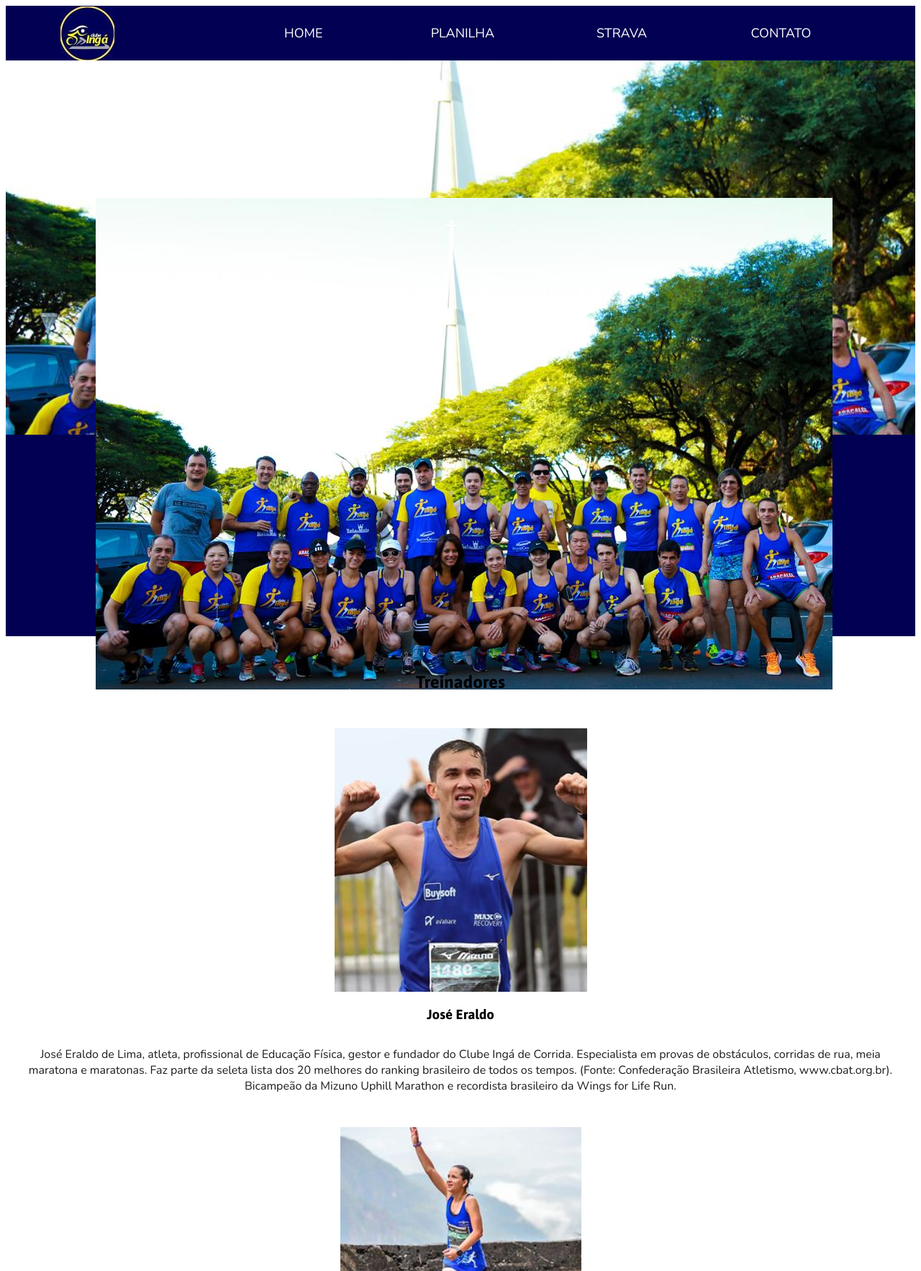
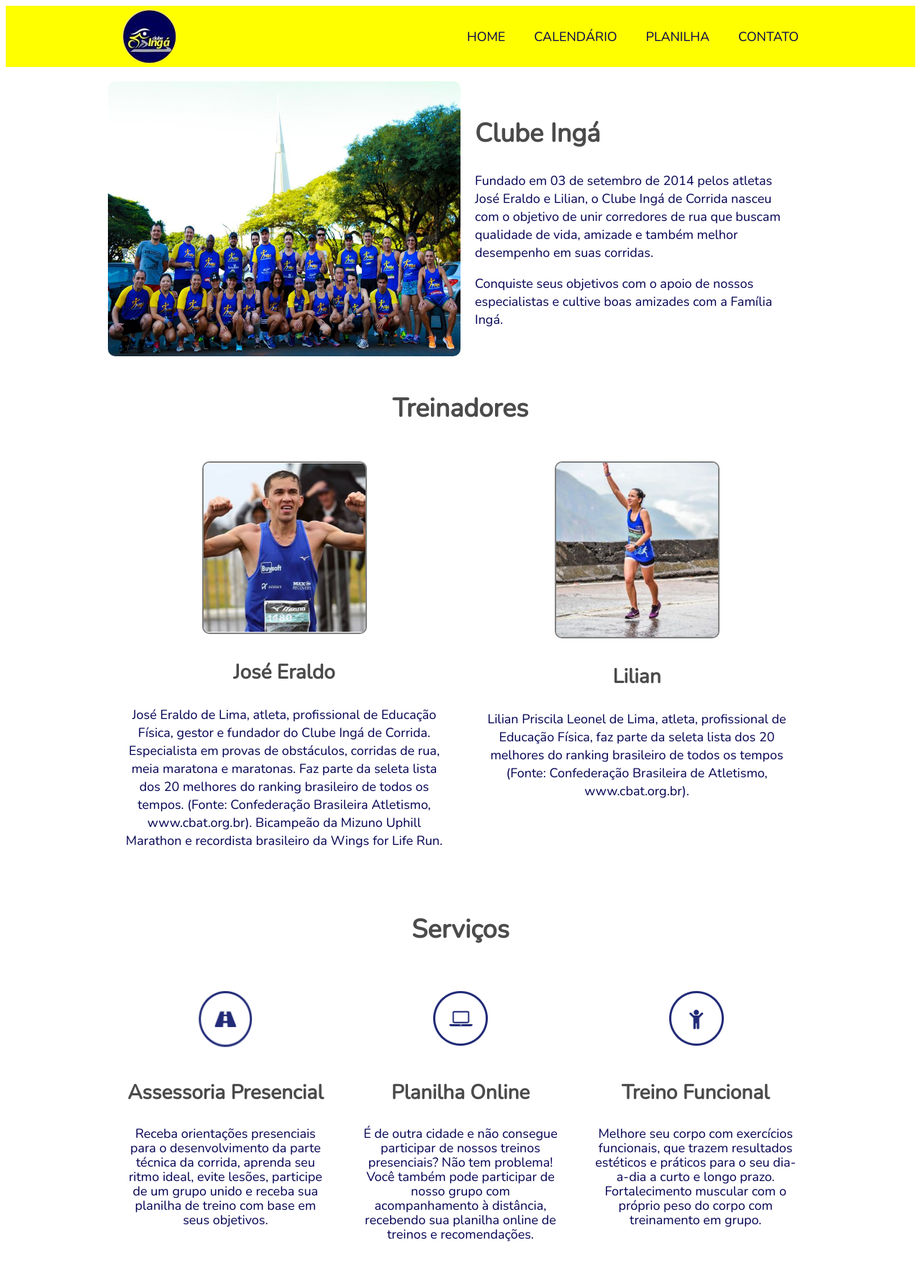
Before and after one commit to marcelohfonseca/site-clube-inga, a plain HTML site: page index.html in a window 1280 px wide. Shown: the top 1766 px of the page at 72% size. Drawn offline with nearby package versions, Linux system fonts and the light colour scheme.

Commit message:
refactor: Atualização dos elemementos da página

```diff
--- a/css/style.css
+++ b/css/style.css
@@ -1,269 +1,253 @@
-/* Corpo */
+@import url('https://fonts.googleapis.com/css2?family=Asap&family=Nunito&display=swap');
+
+html {
+    /* a cada 1rem será considera 10px */
+    font-size: 62.5%;
+}
+
+html, body {
+    height: 100vh; /* Sem diferença */
+    font-family: "Nunito", sans-serif;
+}
 
 body {
-    font-family: 'Nunito', sans-serif;
-    color: #1c1c1c;
+    font-size: 1.6rem;
 }
 
-h1, h2, h3 {
-    font-family: 'Asap', sans-serif;
-    color: #000;
+h2 {
+    color: rgb(75, 75, 75);
+    font-size: 3.6rem;
+    line-height: 4.6rem;
 }
 
-.botao {
-    color: #fff;
-    text-decoration: none;
-    padding: 10px 30px;
-    background-color: #020052;
-    font-size: .9em;
-    border-radius: 3px;
+h3 {
+    color: rgb(75, 75, 75);
+    font-size: 2.8rem;
+    line-height: 3.8rem;
 }
 
-/* Navegação */
+/* ------------------------------
+    Header and Navbar
+------------------------------ */
 
-nav {
-    display: flex;
-    flex-direction: column;
-    align-items: center;
-    background-color: #020052;
+header {
+    background-color: yellow;
 }
 
-nav a {
-    text-decoration: none;
-    color: #fff;
-    font-weight: 500;
-    font-size: 18px;
-    font-family: 'Nunito', serif;
+header .container {
+    display: flex;
+    align-items: center;
+    justify-content: space-between;
+
+    width: 95%;
+    max-width: 980px;
+
+    margin: auto;
 }
 
-nav ul {
-    display: flex;
-    flex-direction: column;
-    align-items: center;
-    list-style: none;
-    padding: 0;
-    width: 100%;
+header img {
+    width: 75px;
+    margin-left: 15px;
+    padding: 5px;
+    border-radius: 50%;
 }
 
-nav ul li {
-    text-align: center;
-    width: 100%;
+header nav ul {
+    display: flex;
 }
 
-nav ul li a {
-    display: inline-block;
-    padding: 10px 0;
-    width: 100%;
-    text-decoration: none;
-    color: #fff;
+header nav ul li {
+    list-style: none;
 }
 
-/* Cabeçalho */
+header nav ul li a {
+    text-decoration: none;
+    color: #020052;
+    font-size: 1.8rem;
+    padding: 2.0rem;
+}
 
-header {
+header nav ul li a:hover {
+    background: rgba(255, 255, 255, 0.50);
+}
+
+/* ------------------------------
+    Section: about
+------------------------------ */
+
+section.about {
+    width: 95%;
+    max-width: 980px;
     display: flex;
-    flex-direction: column;
-    align-items: center;
-    background-image: url("../img/foto-cabecalho.jpg");
-    background-size: cover;
-    background-repeat: no-repeat;
-    background-position: center;
-    color: #fff;
-    text-align: center;
+    margin: auto;
+    padding-top: 20px;
+}
+
+section.about img {
+    width: 50%;
+    border-radius: 10px;
+}
+
+section.about .container {
     padding: 20px;
 }
 
-header h1 {
-    color: #000;
+section.about .container p {
+    color: #020052;
+    font-size: 1.8rem;
+    line-height: 2.5rem;
 }
 
-header p {
-    margin-bottom: 2em;
-}
+/* ------------------------------
+    Section: coaches
+------------------------------ */
 
-/* Sobre */
-
-.sobre {
-    display: flex;
-    flex-direction: column;
-    align-items: center;
-    text-align: center;
-    padding: 10px 10px 20px 20px;
-    background-color: #020052;
-    color: #fff;
-}
-
-.sobre h2 {
-    color: #fff;
-}
-
-.sobre p {
-    margin-bottom: 2.5em;
-    max-width: 1000px;
-}
-
-.sobre .botao {
-    background-color: #f1f1f1;
-    color: #1c1c1c;
-}
-
-/* Treinadores */
-
-.treinadores {
-    display: flex;
-    flex-direction: column;
-    align-items: center;
-    padding: 30px;
-}
-
-.treinadores div {
-    display: flex;
-    flex-direction: column;
-    align-items: center;
-    text-align: center;
-    margin-top: 30px;
-}
-
-/* Serviços */
-
-.servicos {
-    display: flex;
-    flex-direction: column;
-    align-items: center;
-    padding: 30px;
-}
-
-.servicos div {
-    display: flex;
-    flex-direction: column;
-    align-items: center;
-    text-align: center;
-    margin-top: 30px;
-}
-
-/* Fotos */
-
-.parceiros {
-    display: flex;
-    flex-direction: column;
-    align-items: center;
+section.coaches {
+    width: 95%;
+    max-width: 980px;
+    margin: auto;
     padding-top: 20px;
 }
 
-.parceiros h2 {
-    margin-bottom: 20px;
+section.coaches h2 {
+    text-align: center;
 }
 
-.parceiros img {
-    width: 100%;
+section.coaches .container {
+    display: flex;
 }
 
-/* Contato */
+section.coaches .container .coach {
+    width: 100%;
+    padding: 20px;
+    text-align: center;
+}
 
-.contato {
+section.coaches .container .coach p {
+    color: #020052;
+    font-size: 1.8rem;
+    line-height: 2.5rem;
+}
+
+section.coaches .container img {
+    width: 50%;
+    border-radius: 10px;
+    border: 2px solid;
+    border-color: gray;
+}
+
+/* ------------------------------
+    Section: services
+------------------------------ */
+
+section.services {
+    width: 95%;
+    max-width: 980px;
+    margin: auto;
+    padding-top: 20px;
+}
+
+section.services h2 {
+    text-align: center;
+}
+
+section.services .container {
     display: flex;
-    flex-direction: column;
-    align-items: center;
+}
+
+section.services .container .service {
+    width: 100%;
+    padding: 20px;
     text-align: center;
+}
+
+section.services .container .service p {
+    color: #020052;
+    font-size: 1.8rem;
+    line-height: 2.0rem;
+}
+
+/* ------------------------------
+    Section: brands
+------------------------------ */
+
+section.brands {
+    width: 95%;
+    max-width: 980px;
+    margin: auto;
+    padding-top: 20px;
+}
+
+section.brands h2 {
+    text-align: center;
+}
+
+section.brands .container .sponsors {
+    text-align: center;
+}
+
+section.brands .container .sponsors img {
+    max-height: 100px;
     padding: 20px;
 }
 
-.contato h2 {
-    color: #000;
+section.brands .container .partners {
+    padding: 20px;
+    text-align: center;
 }
 
-/* Rodapé */
+section.brands .container .partners img {
+    max-height: 100px;
+    padding: 20px;
+}
+
+/* ------------------------------
+    Section: contact
+------------------------------ */
+
+section.contact {
+    width: 95%;
+    max-width: 980px;
+    margin: auto;
+    padding-top: 20px;
+}
+
+section.contact h2 {
+    text-align: center;
+}
+
+section.contact .container {
+    display: flex;
+}
+
+section.contact .container .social {
+    width: 100%;
+    padding: 20px;
+    text-align: center;
+}
+
+section.contact .container .social p {
+    font-size: 1.5rem;
+    line-height: 0.15rem;
+}
+
+section.contact .container .social p a {
+    color: #020052;
+    text-decoration: none;
+}
+
+/* ------------------------------
+    Footer
+------------------------------ */
 
 footer {
+    background-color: #020052;
+    color:white;
     text-align: center;
     padding: 10px;
-    background-color: #020052;
-    color: #fff;
 }
 
 footer a {
+    color:white;
     text-decoration: none;
-    color: #f1f1f1;
 }
-
-/* Media */
-
-@media screen and (min-width: 768px) {
-
-    /* Navegação */
-
-    nav {
-        flex-direction: row;
-        justify-content: space-around;
-    }
-
-    nav ul {
-        flex-direction: row;
-        width: 70%;
-    }
-
-    /* Cabeçalho */
-
-    header {
-        height: 600px;
-        height: 60vh;
-        justify-content: center;
-    }
-
-    .sobre {
-        height: 250px;
-        height: 30vh;
-        justify-content: center;
-        min-height: 250px;
-    }
-
-    .servicos {
-        flex-direction: row;
-        flex-wrap: wrap;
-        align-items: flex-start;
-        max-width: 1000px;
-        margin: 0 auto;
-    }
-
-    .servicos h2 {
-        text-align: center;
-        width: 100%;
-    }
-
-    .servicos div {
-        flex-grow: 1;
-        flex-basis: 150px;
-        padding: 0 10px;
-    }
-
-    /* Parceiros */
-
-    .parceiros {
-        flex-direction: row;
-        flex-wrap: wrap;
-    }
-
-    .parceiros h2 {
-        width: 100%;
-        text-align: center;
-    }
-
-    .parceiros img {
-        width: 33.3333333%;
-    }
-
-    /* Contato */
-
-    .contato {
-        flex-direction: row;
-        flex-wrap: wrap;
-        justify-content: space-around;
-        max-width: 500px;
-        margin: 0 auto;
-    }
-
-    .contato h2, .contato p {
-        width: 100%;
-    }
-
-}
--- a/index.html
+++ b/index.html
@@ -3,9 +3,6 @@
   <head>
     <meta charset="utf-8">
     <title>Clube Ingá de Corrida</title>
-    <link rel="preconnect" href="https://fonts.googleapis.com">
-    <link rel="preconnect" href="https://fonts.gstatic.com" crossorigin>
-    <link href="https://fonts.googleapis.com/css2?family=Asap:wght@700&family=Nunito&display=swap" rel="stylesheet">
     <link rel="stylesheet" href="./css/style.css">
     <!-- <link rel="stylesheet" href="https://cdnjs.cloudflare.com/ajax/libs/font-awesome/4.7.0/css/font-awesome.min.css"> -->
     <!-- <link rel="stylesheet" href="./css/normalize.css"> -->
@@ -14,24 +11,31 @@
   <body>
 
     <!-- Cabeçalho da Página -->
+    <header>
+      <div class="container">
+        <img src="./img/logo-clube-inga.jpg" id="logo" alt="Clube Ingá de Corrida">
+        <div class="menu-section">
+          <div class="menu-toggle">
+            <div class="one"></div>
+            <div class="two"></div>
+            <div class="three"></div>
+          </div>
           <nav>
-      <img src="./img/logo-clube-inga.jpg" alt="Clube Ingá de Corrida">
             <ul>
               <li><a href="#home">HOME</a></li>
+              <li><a href="#calendario">CALENDÁRIO</a></li>
               <li><a href="#planilha">PLANILHA</a></li>
-        <li><a href="#strava">STRAVA</a></li>
               <li><a href="#contato">CONTATO</a></li>
             </ul>
           </nav>
-
-    <header class="topo">
-      <h1>Corrida de Rua, Triatlon e Funcional</h1>
-      <a href="#servicos" class="botao">Ver mais</a>
+        </div>
+      </div>
     </header>
 
     <!-- Seção Sobre -->
-    <section class="sobre">
+    <section class="about">
       <img src="./img/foto-cabecalho.jpg" alt="Atletas do Clube">
+      <div class="container">
         <h2>Clube Ingá</h2>
         <p>
           Fundado em 03 de setembro de 2014 pelos atletas José Eraldo e Lilian,
@@ -43,12 +47,14 @@
           Conquiste seus objetivos com o apoio de nossos especialistas e
           cultive boas amizades com a Família Ingá.
         </p>
+      </div>
     </section>
 
     <!-- Seção Treinadores -->
-    <section class="treinadores">
+    <section class="coaches">
       <h2>Treinadores</h2>
-      <div>
+      <div class="container">
+        <div class="coach">
           <img src="./img/foto-eraldo.png" alt="José Eraldo de Lima">
           <h3>José Eraldo</h3>
           <p>
@@ -61,7 +67,7 @@
             recordista brasileiro da Wings for Life Run.
           </p>
         </div>
-      <div>
+        <div class="coach">
           <img src="./img/foto-lilian.png" alt="Lilian de Lima">
           <h3>Lilian</h3>
           <p>
@@ -71,21 +77,23 @@
             Atletismo, www.cbat.org.br).
           </p>
         </div>
+      </div>
     </section>
 
     <!-- Seção Serviços -->
-    <section class="servicos">
+    <section class="services">
+      <h2>Serviços</h2>
+      <div class="container">
+        <div class="service">
           <img src="./img/icone-asfalto.png" alt="Assessoria de corrida">
-      <h2>Serviços</h2>
-      <div>
-        <h3>Assessoria de Corrida</h3>
+          <h3>Assessoria Presencial</h3>
           <p>
             Receba orientações presenciais para o desenvolvimento da parte técnica
             da corrida, aprenda seu ritmo ideal, evite lesões, participe de um
             grupo unido e receba sua planilha de treino com base em seus objetivos.
           </p>
         </div>
-      <div>
+        <div class="service">
           <img src="./img/icone-online.png" alt="Planilha online de treino">
           <h3>Planilha Online</h3>
           <p>
@@ -95,7 +103,7 @@
             e recomendações.
           </p>
         </div>
-      <div>
+        <div class="service">
           <img src="./img/icone-funcional.png" alt="Treinamento funcional">
           <h3>Treino Funcional</h3>
           <p>
@@ -105,22 +113,30 @@
             treinamento em grupo.
           </p>
         </div>
+      </div>
     </section>
 
     <!-- Seção Parceiros -->
-    <section class="parceiros">
+    <section class="brands">
       <h2>Patrocinadores e Parceiros</h2>
+      <div class="container">
+        <div class="sponsors">
           <img src="./img/logo-parceiro-fisio-campos.png" alt="Fisio Campos">
           <img src="./img/logo-parceiro-nissam-bonsai.png" alt="Bonsai Motors">
+        </div>
+        <div class="partners">
           <img src="./img/logo-parceiro-synderma.png" alt="Synderma">
           <img src="./img/logo-parceiro-pulse.png" alt="Pulse Fotodepilação e Estética">
           <img src="./img/logo-parceiro-brioche-crocante.jpg" alt="Brioche Crocante">
           <img src="./img/logo-parceiro-mais-musica.png" alt="Mais Música Fernanda Guapo">
+        </div>
+      </div>
     </section>
 
     <!-- Seção Contato -->
-    <section class="contato">
+    <section class="contact">
       <h2>Vem correr conosco!</h2>
+      <div class="container">
         <div class="social">
           <img src="./img/contato-facebook.png" alt="Facebook Clube Ingá">
           <p><a href="https://www.facebook.com/clubeingadecorrida">/clubeingadecorrida</a></p>
@@ -133,6 +149,7 @@
           <img src="./img/contato-whatsapp.png" alt="WhatsApp Clube Ingá">
           <p><a href="tel:44998141932">(44) 9.9814-1932</a></p>
         </div>
+      </div>
     </section>
 
     <!-- Rodapé -->
```
Lines whose indentation alone changed are shown as unchanged.
